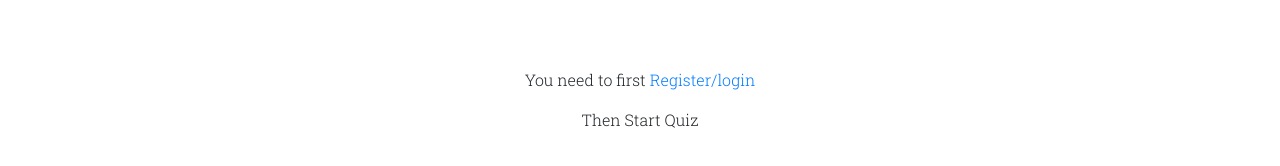
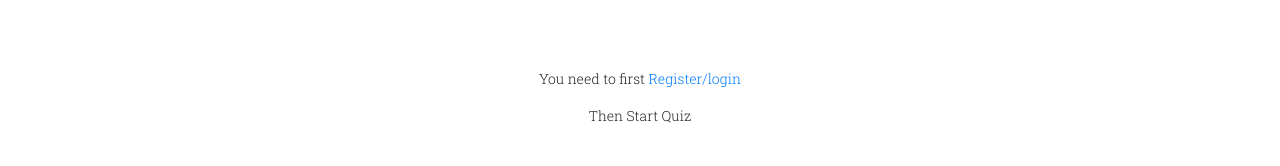
Before and after one commit to romanakhatun/quiz-App, a React (Create React App) app: page /quiz in a window 1280 px wide. Shown: the part 468-634 px from the top of the page. Built offline with nearby package versions, Linux system fonts and the light colour scheme; no server answers; a web font is replaced by a local one.

Commit message:
git push

```diff
--- a/src/App.css
+++ b/src/App.css
@@ -5,13 +5,16 @@
     font-family: 'Roboto Slab', serif;
 }
 body{
-    font-size: 1.6rem;
+    /* font-size: 1.6rem; */
     font-weight: 400;
     overflow-x: hidden;
 }
 ::selection {
     background-color: #FFB606;
     color: black;
+}
+p, .btn, .input{
+    font-size: 14px;
 }
 .btn{
     border: none;
--- a/src/Components/ContactForm/ContactForm.js
+++ b/src/Components/ContactForm/ContactForm.js
@@ -5,6 +5,7 @@ import { WebsiteName } from '../../App';
 
 const ContactForm = () => {
     document.title = "Contact | " + WebsiteName;
+
     (() => {
         // get all data in form and return object
         const getFormData = form => {
```
Also changed, not shown: src/Components/ContactForm/contactForm.css (line endings or trailing spaces), src/Components/Header/Header.css (line endings or trailing spaces), src/Components/Header/Header.js (line endings or trailing spaces), 1 other file (tests, documents, lock files or other folders).
